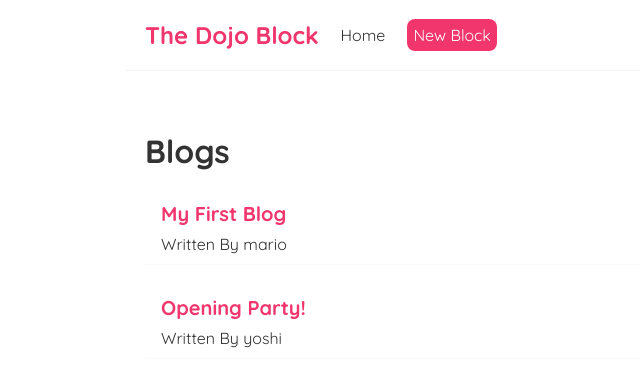
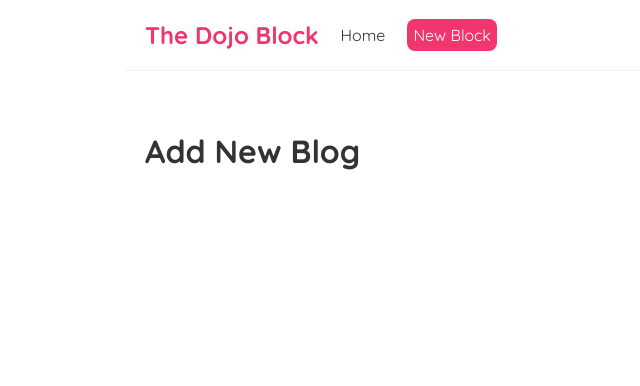
Before and after one commit to RechieKho/simple-blog-web-app, a React (Create React App) app: page /create in a window 1280 px wide. Shown: the top 386 px of the page, without its empty margins (195-835 px from the left). Built offline with nearby package versions, Linux system fonts and the light colour scheme; data requests are answered from the project's data file.

Commit message:
react-router

```diff
--- a/src/App.js
+++ b/src/App.js
@@ -1,16 +1,29 @@
 import Navbar from './Navbar';
 import Home from './Home';
+import { BrowserRouter as Router, Route, Switch } from 'react-router-dom';
+import Create from './Create';
 
 function App() {
 
   return (
-    <div className="App">
-      <Navbar/>
-      <div className="content">
-        <Home/>
+    <Router>
+      <div className="App">
+        <Navbar/>
+        <div className="content">
+          <Switch>
+            <Route exact path="/">
+              <Home />
+            </Route>
+            <Route path="/create">
+              <Create />
+            </Route>
+          </Switch>
+        </div>
       </div>
-    </div>
+    </Router>
   );
 }
 
+// exact keyword let the router compare with == instead of LIKE
+
 export default App;
--- /dev/null
+++ b/src/Create.js
@@ -0,0 +1,7 @@
+const Create = () => {
+    return ( <div>
+        <h1>Add New Blog</h1>
+    </div> );
+}
+
+export default Create;
```
